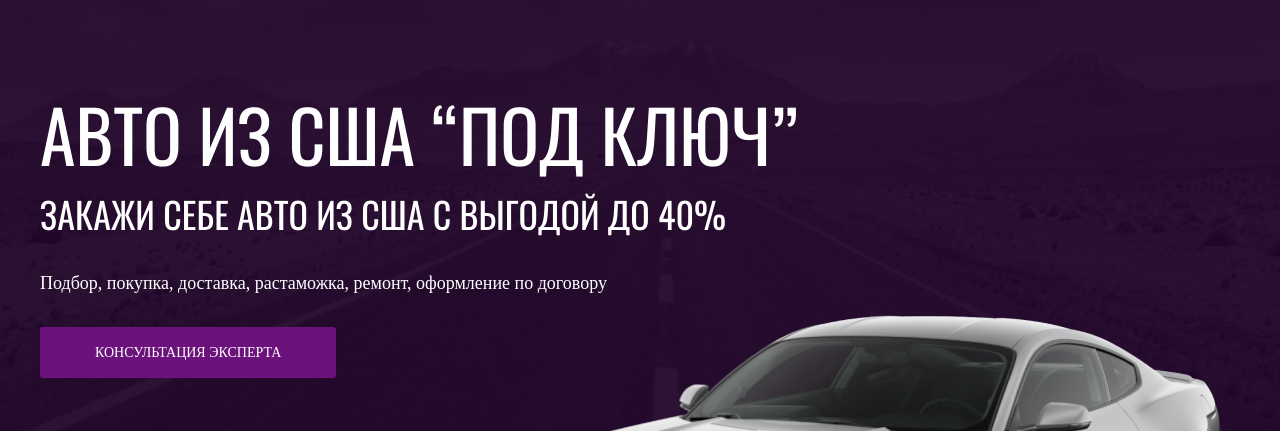
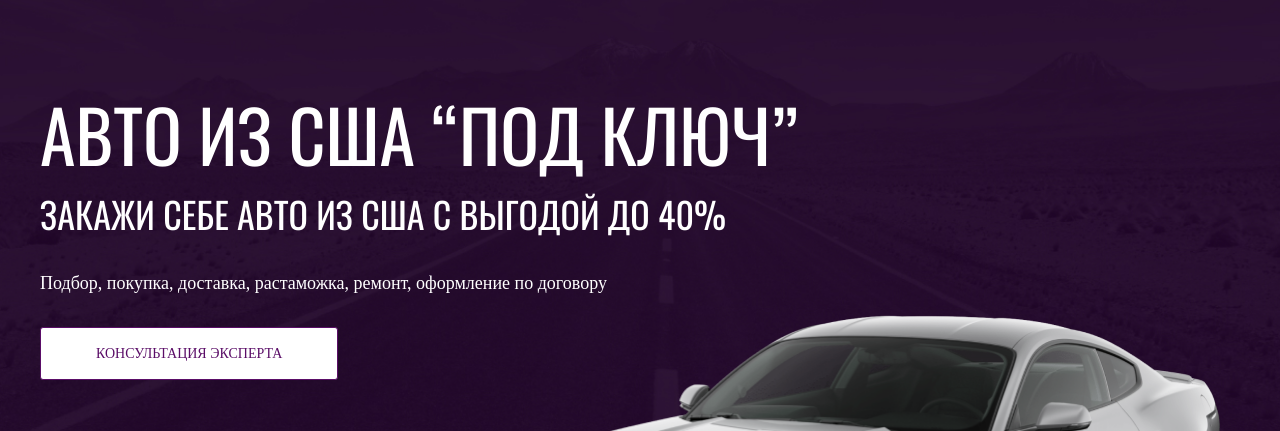
Before and after one commit to slavaMalenko/carUSA, a plain HTML site: page index.html in a window 1280 px wide. In both pictures the pointer is over the link 188 px from the left and 477 px from the top of the page. Shown: the part 125-556 px from the top of the page. Drawn offline with Linux system fonts and the light colour scheme; a web font is replaced by a local one.

Commit message:
consultation button

```diff
--- a/css/style.css
+++ b/css/style.css
@@ -14,6 +14,7 @@ body {
     display: inline-block;
     padding: 15px 55px;
     background-color: #5A0D67;
+    border: 1px solid #5A0D67;
     border-radius: 3px;
 
     font-weight: 300;
@@ -23,11 +24,12 @@ body {
     color: #fff;
     text-decoration: none;
 
-    transition: background-color .2s linear;
+    transition: all .3s linear;
 }
 
 .consultation:hover {
-    background-color: #6c127c;
+    background-color: #fff;
+    color: #5A0D67;
 }
 
 .title {
@@ -51,6 +53,8 @@ body {
     top: 40%;
     left: 110%;
 }
+
+
 
 
 
```
